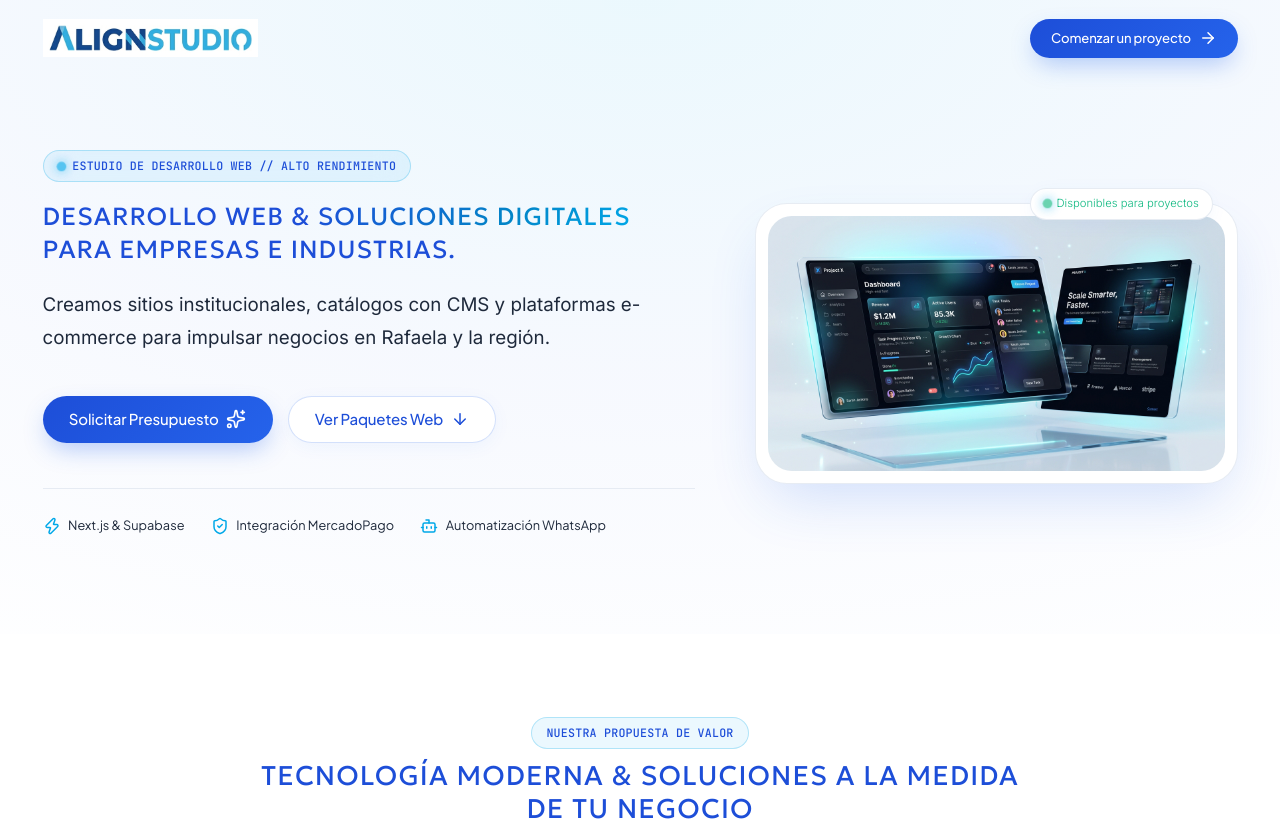
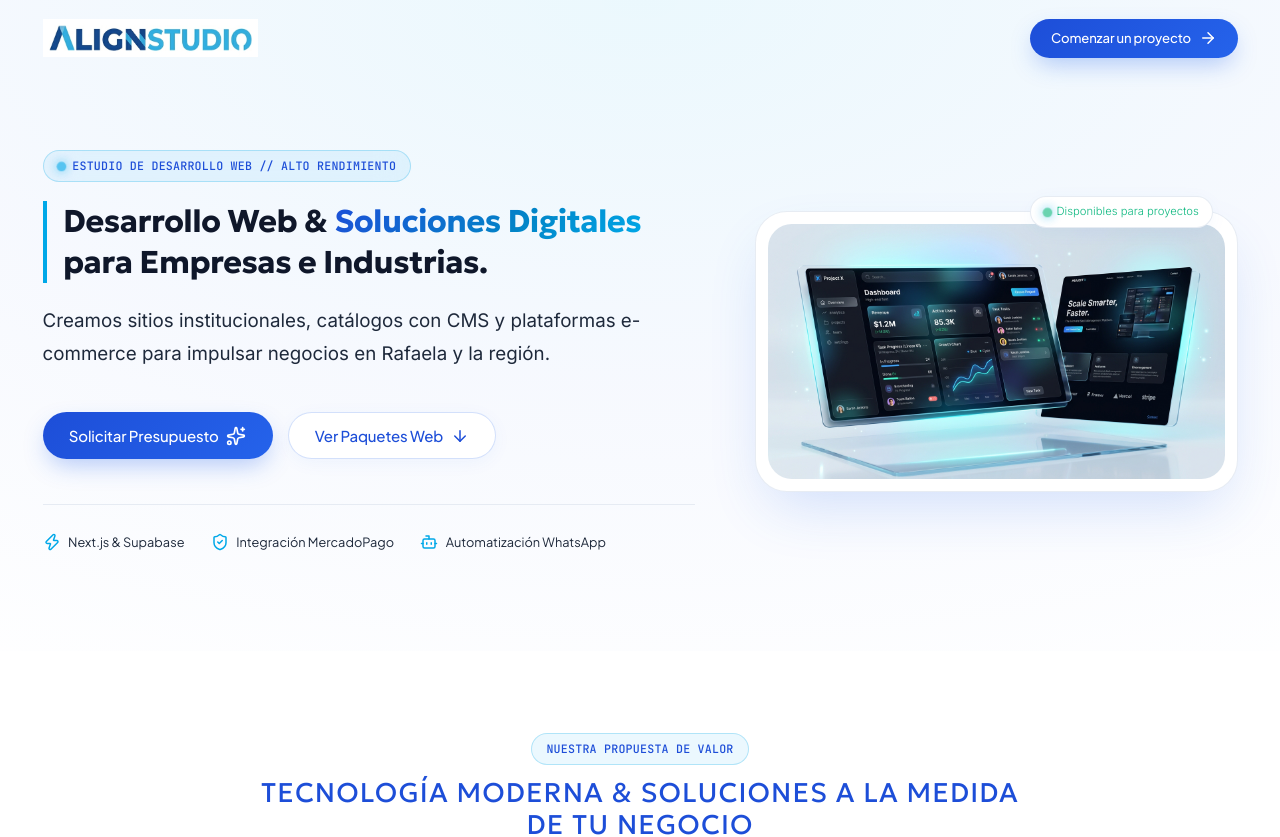
Before and after one commit to alignstudioweb/portafolio, a Next.js app: page / in a window 1280 px wide. Shown: the top 837 px of the page. Built offline with nearby package versions, Linux system fonts and the light colour scheme.

Commit message:
style: actualización de h1 a peso 700 (Bold) con barra lateral de acento visual cian

```diff
--- a/app/globals.css
+++ b/app/globals.css
@@ -92,9 +92,11 @@ body {
 
 h1, .hero-title {
   font-family: var(--font-display);
-  letter-spacing: 0.04em;
-  font-weight: 400;
-  text-transform: uppercase;
+  letter-spacing: -0.015em;
+  font-weight: 700;
+  text-transform: none;
+  border-left: 4px solid var(--color-cyan-bright);
+  padding-left: 1.1rem;
 }
 
 h2, .section-title {
@@ -350,12 +352,12 @@ button {
 }
 
 .hero-title {
-  font-size: clamp(1.15rem, 2.1vw, 1.65rem);
-  font-weight: 400;
-  line-height: 1.35;
-  color: var(--color-align-royal);
-  margin: 1.15rem 0 1.5rem 0;
-  letter-spacing: 0.04em;
+  font-size: clamp(1.4rem, 2.7vw, 2.1rem);
+  font-weight: 700;
+  line-height: 1.3;
+  color: var(--bg-dark);
+  margin: 1.25rem 0 1.5rem 0;
+  letter-spacing: -0.015em;
 }
 
 .hero-subtitle {
--- a/app/layout.tsx
+++ b/app/layout.tsx
@@ -55,7 +55,7 @@ export default function RootLayout({
         <link rel="preconnect" href="https://fonts.googleapis.com" />
         <link rel="preconnect" href="https://fonts.gstatic.com" crossOrigin="anonymous" />
         <link
-          href="https://fonts.googleapis.com/css2?family=Geologica:wght@100;200;300;400;500&family=Inter:wght@300;400;500;600&family=Plus+Jakarta+Sans:wght@300;400;500;600&family=JetBrains+Mono:wght@400;500&display=swap"
+          href="https://fonts.googleapis.com/css2?family=Geologica:wght@300;400;500;600;700;800&family=Inter:wght@300;400;500;600&family=Plus+Jakarta+Sans:wght@300;400;500;600&family=JetBrains+Mono:wght@400;500&display=swap"
           rel="stylesheet"
         />
         <script
```
